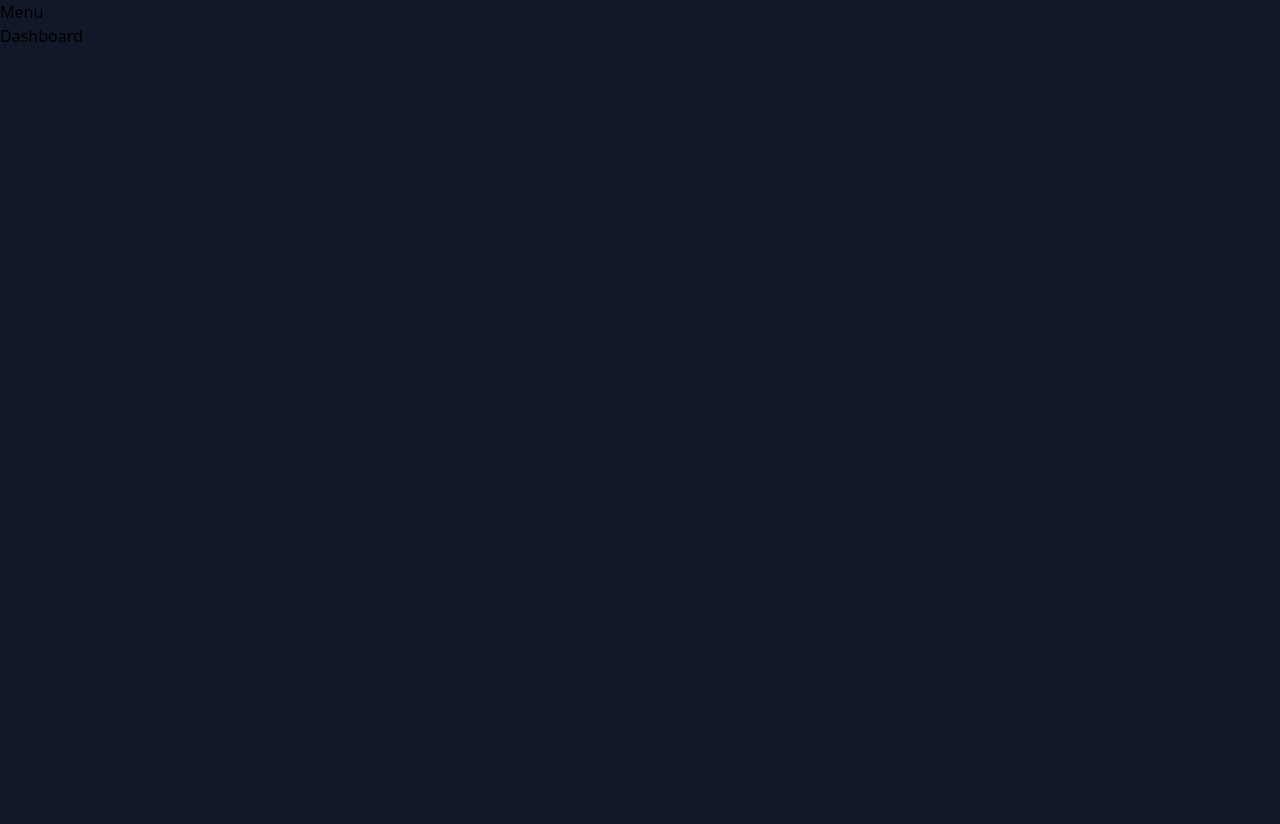
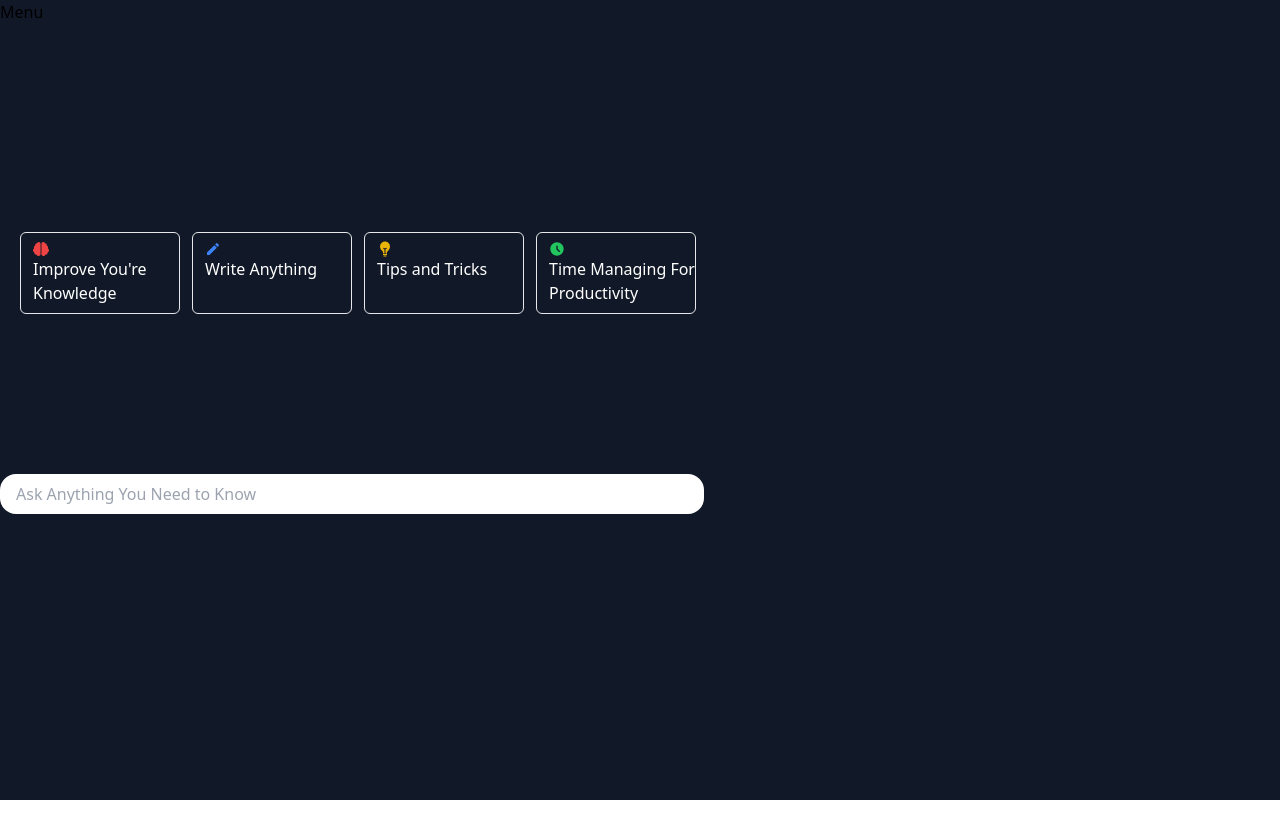
Before and after one commit to Saranraj3/MERN-AI-Chatbot, a React (Vite) app in the folder client/: page /dashboard in a window 1280 px wide. After the commit the page ends 800 px from the top, so only its background shows below. Built offline with nearby package versions, Linux system fonts and the light colour scheme; a web font is replaced by a local one.

Commit message:
Dashboard Page Created

```diff
--- a/client/src/Pages/Dashboard.jsx
+++ b/client/src/Pages/Dashboard.jsx
@@ -1,8 +1,22 @@
-import React from 'react'
+import React from 'react';
+import { FaBrain } from "react-icons/fa";
+import { IoMdCreate } from 'react-icons/io';
+import { IoBulbSharp } from "react-icons/io5";
+import { MdAccessTimeFilled } from "react-icons/md";
 
 function Dashboard() {
   return (
-    <div className='min-h-screen bg-gray-900'>Dashboard</div>
+    <div className='justify-center items-center h-full'>
+      <div className='mt-[13rem] text-white gap-3 max-w-[50rem] flex m-5'>
+        <p className='pt-2 pb-2 pl-3 cursor-pointer border rounded-md w-[10rem]'><FaBrain className='text-red-500' /> Improve You're Knowledge</p>
+        <p className='pt-2 pb-2 pl-3 cursor-pointer border rounded-md w-[10rem]'> <IoMdCreate className='text-blue-500' /> Write Anything</p>
+        <p className='pt-2 pb-2 pl-3 cursor-pointer border rounded-md w-[10rem]'> <IoBulbSharp className='text-yellow-500' /> Tips and Tricks</p>
+        <p className='pt-2 pb-2 pl-3 cursor-pointer border rounded-md w-[10rem]'> <MdAccessTimeFilled className='text-green-500' /> Time Managing For Productivity</p>
+      </div>
+      <div className='mt-[10rem]'>
+        <input className=' outline-none pl-4 w-[44rem] h-[2.5rem] text-black rounded-2xl' type="text" placeholder='Ask Anything You Need to Know' />
+      </div>
+    </div>
   )
 }
 
```
